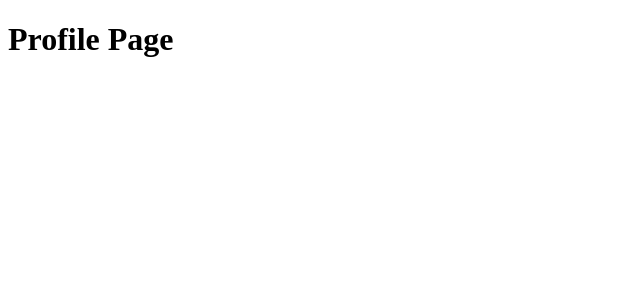
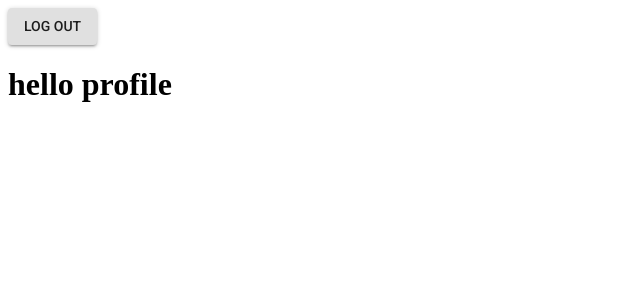
Before and after one commit to bernar83/the-last-straw, a React (Create React App) app in the folder client/: page /profile in a window 1280 px wide. Shown: the top 300 px of the page, without its empty margins (0-640 px from the left). Built offline with nearby package versions, Linux system fonts and the light colour scheme.

Commit message:
Add login and logout functionality

```diff
--- a/client/src/App.js
+++ b/client/src/App.js
@@ -1,22 +1,60 @@
 import React, { Component } from "react";
-import { BrowserRouter as Router, Route } from "react-router-dom";
+import { Router, Route } from "react-router-dom";
 
 import "./App.css";
+import history from "./utils/history";
 
 import Landing from "./components/Landing";
 import Register from "./components/Register";
 import Login from "./components/Login";
 import Profile from "./components/Profile";
+import isEmpty from "./utils/is-empty.js";
+import Navbar from "./components/Navbar";
 
 class App extends Component {
+  state = {
+    user: {},
+    isAuthenticated: false
+  };
+
+  setCurrentUser = decoded => {
+    this.setState({ user: decoded, isAuthenticated: !isEmpty(decoded) });
+  };
+
   render() {
     return (
-      <Router>
+      <Router history={history}>
         <div>
+          <Navbar
+            logOutCurrentUser={this.logOutCurrentUser}
+            setCurrentUser={this.setCurrentUser}
+          />
           <Route exact path="/" component={Landing} />
           <Route exact path="/register" component={Register} />
-          <Route exact path="/login" component={Login} />
-          <Route exact path="/profile" component={Profile} />
+          <Route
+            exact
+            path="/login"
+            render={props => (
+              <Login
+                {...props}
+                user={this.state.user}
+                isAuthenticated={this.state.isAuthenticated}
+                setCurrentUser={this.setCurrentUser}
+              />
+            )}
+          />
+          <Route
+            exact
+            path="/profile"
+            render={props => (
+              <Profile
+                {...props}
+                user={this.state.user}
+                isAuthenticated={this.state.isAuthenticated}
+                setCurrentUser={this.setCurrentUser}
+              />
+            )}
+          />
         </div>
       </Router>
     );
--- a/client/src/components/Login.js
+++ b/client/src/components/Login.js
@@ -3,6 +3,9 @@ import TextField from "@material-ui/core/TextField";
 import Typography from "@material-ui/core/Typography";
 import Button from "@material-ui/core/Button";
 import axios from "axios";
+import jwt_decode from "jwt-decode";
+
+import setAuthToken from "../utils/setAuthToken";
 
 class Login extends Component {
   state = {
@@ -26,7 +29,19 @@ class Login extends Component {
         password: this.state.password
       })
       .then(res => {
-        console.log(res);
+        const { token } = res.data;
+
+        localStorage.setItem("jwtToken", token);
+
+        setAuthToken(token);
+
+        const decoded = jwt_decode(token);
+
+        this.props.setCurrentUser(decoded);
+
+        if (this.props.isAuthenticated) {
+          this.props.history.push("/profile");
+        }
       })
       .catch(err => this.setState({ errors: err.response.data }));
   };
--- /dev/null
+++ b/client/src/components/Navbar.js
@@ -0,0 +1,27 @@
+import React, { Component } from "react";
+import Button from "@material-ui/core/Button";
+
+import setAuthToken from "../utils/setAuthToken";
+import history from "../utils/history";
+
+class Navbar extends Component {
+  logOutCurrentUser = () => {
+    localStorage.removeItem("jwtToken");
+
+    setAuthToken(false);
+
+    this.props.setCurrentUser({});
+
+    history.push("/");
+  };
+
+  render() {
+    return (
+      <Button onClick={this.logOutCurrentUser} variant="contained">
+        Log Out
+      </Button>
+    );
+  }
+}
+
+export default Navbar;
--- a/client/src/components/Profile.js
+++ b/client/src/components/Profile.js
@@ -1,5 +1,22 @@
-import React from 'react'
+import React, { Component } from "react";
 
-const Profile = () => (<h1>Profile Page</h1>);
+import setAuthToken from "../utils/setAuthToken";
+import jwt_decode from "jwt-decode";
+
+class Profile extends Component {
+  componentDidMount() {
+    if (localStorage.jwtToken) {
+      setAuthToken(localStorage.jwtToken);
+
+      const decoded = jwt_decode(localStorage.jwtToken);
+
+      this.props.setCurrentUser(decoded);
+    }
+  }
+
+  render() {
+    return <h1>hello profile</h1>;
+  }
+}
 
 export default Profile;
--- a/client/src/components/Register.js
+++ b/client/src/components/Register.js
@@ -28,7 +28,7 @@ class Register extends Component {
         password: this.state.password,
         passwordConfirmation: this.state.passwordConfirmation
       })
-      .then(res => console.log(res))
+      .then(res => this.props.history.push("/login"))
       .catch(err => this.setState({ errors: err.response.data }));
   };
 
--- /dev/null
+++ b/client/src/utils/history.js
@@ -0,0 +1,3 @@
+import { createBrowserHistory } from "history";
+
+export default createBrowserHistory();
--- /dev/null
+++ b/client/src/utils/is-empty.js
@@ -0,0 +1,7 @@
+const isEmpty = value =>
+  value === null ||
+  value === undefined ||
+  (typeof value === "object" && Object.keys(value).length === 0) ||
+  (typeof value === "string" && value.trim().length === 0);
+
+export default isEmpty;
--- /dev/null
+++ b/client/src/utils/setAuthToken.js
@@ -0,0 +1,11 @@
+import axios from "axios";
+
+const setAuthToken = token => {
+  if (token) {
+    axios.defaults.headers.common["Authorization"] = token;
+  } else {
+    delete axios.defaults.headers.common["Authorization"];
+  }
+};
+
+export default setAuthToken;
--- a/package.json
+++ b/package.json
@@ -29,6 +29,7 @@
     "express": "^4.16.4",
     "express-session": "^1.15.6",
     "jsonwebtoken": "^8.4.0",
+    "jwt-decode": "^2.2.0",
     "mongoose": "^5.3.8",
     "npm": "^6.4.1",
     "passport": "^0.4.0",
```
Also changed, not shown: 2 other files (tests, documents, lock files or other folders).
